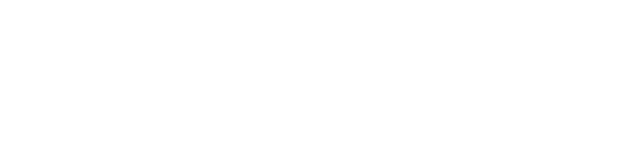
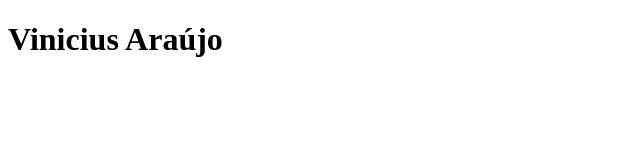
Before and after one commit to viniciusarauzx/teste-vini, a plain HTML site: page index.html in a window 1280 px wide. Shown: the whole page, without its empty margins (0-640 px from the left). Drawn offline with Linux system fonts and the light colour scheme.

```diff
--- a/index.html
+++ b/index.html
@@ -4,9 +4,8 @@
     <meta charset="UTF-8">
     <meta http-equiv="X-UA-Compatible" content="IE=edge">
     <meta name="viewport" content="width=device-width, initial-scale=1.0">
-    <title>Document</title>
 </head>
 <body>
-
+    <h1>Vinicius Araújo</h1>
 </body>
 </html>
```
